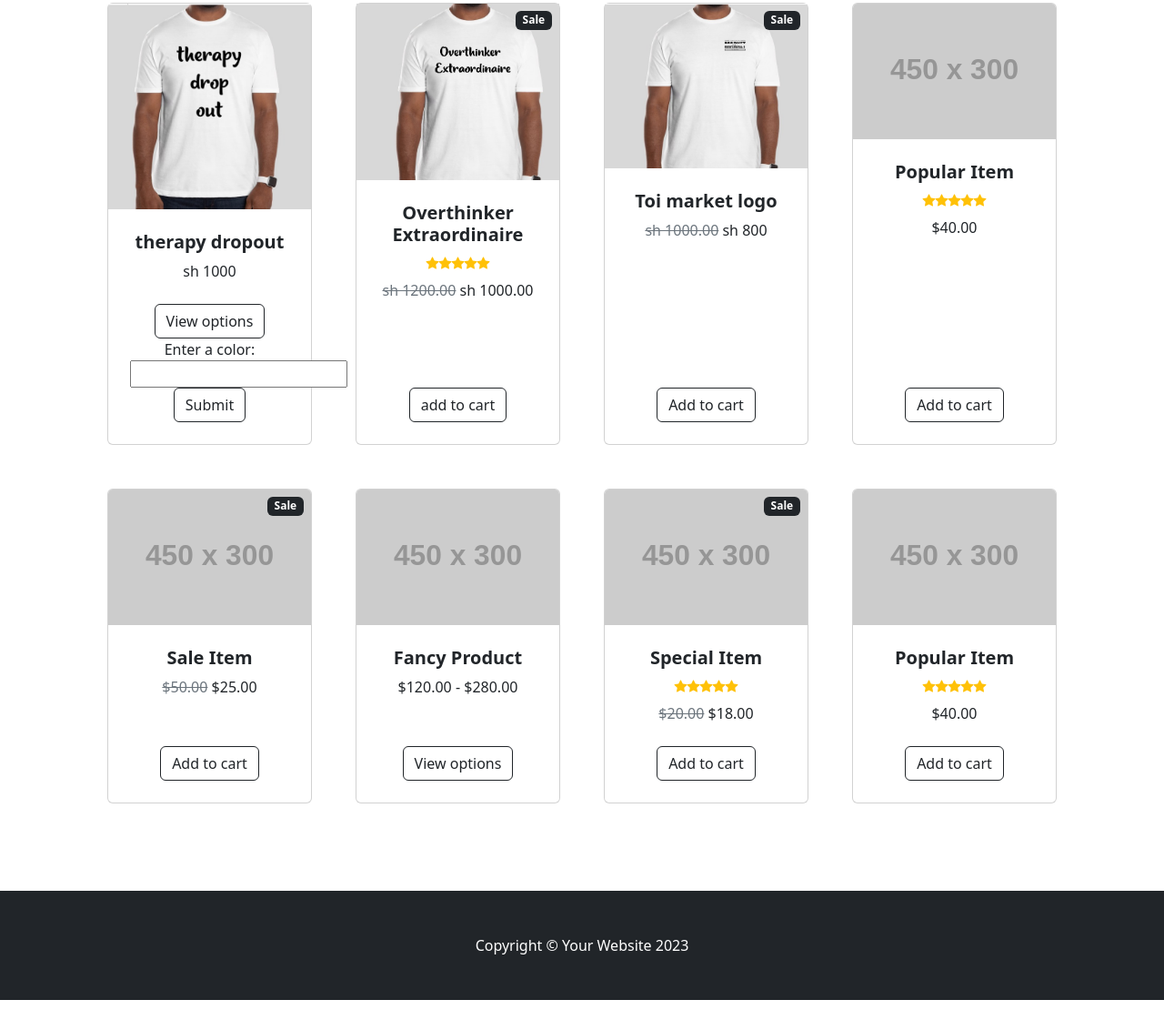
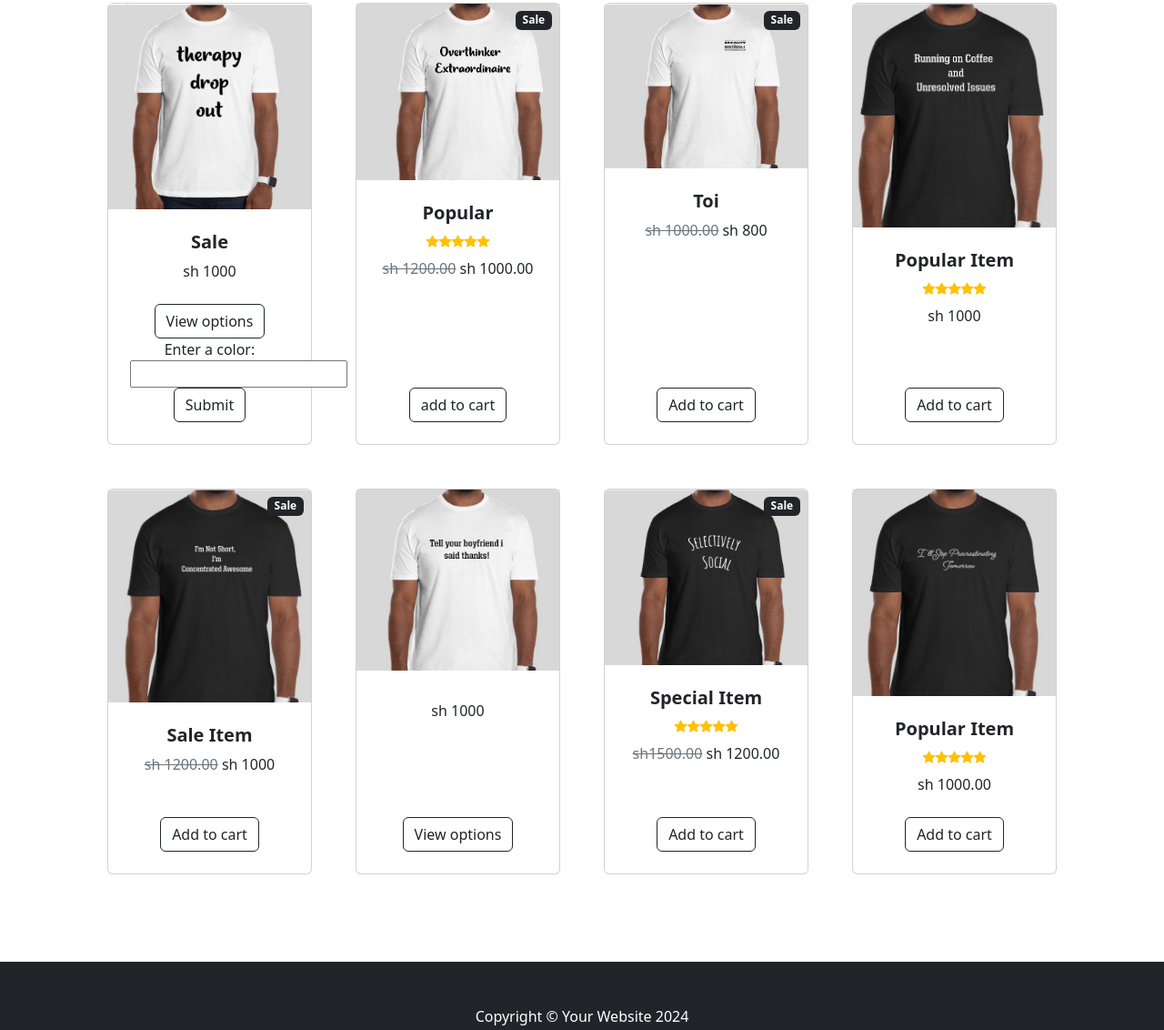
Before and after one commit to lennykaris/stylzetu, a plain HTML site: page index.html in a window 1280 px wide. Shown: the part 408-1540 px from the top of the page at 91% size. Before the commit the page ends 1507 px from the top, so only its background shows below. Drawn offline with nearby package versions, Linux system fonts and the light colour scheme; placeholder pictures from the web are drawn by us.

Commit message:
html&css done

```diff
--- a/index.html
+++ b/index.html
@@ -64,7 +64,7 @@
                             <div class="card-body p-4">
                                 <div class="text-center">
                                     <!-- Product name-->
-                                    <h5 class="fw-bolder">therapy dropout</h5>
+                                    <h5 class="fw-bolder">Sale</h5>
                                     <!-- Product price-->
                                     sh 1000
                                 </div>
@@ -92,7 +92,7 @@
                             <div class="card-body p-4">
                                 <div class="text-center">
                                     <!-- Product name-->
-                                    <h5 class="fw-bolder">Overthinker Extraordinaire</h5>
+                                    <h5 class="fw-bolder">Popular</h5>
                                     <!-- Product reviews-->
                                     <div class="d-flex justify-content-center small text-warning mb-2">
                                         <div class="bi-star-fill"></div>
@@ -122,7 +122,7 @@
                             <div class="card-body p-4">
                                 <div class="text-center">
                                     <!-- Product name-->
-                                    <h5 class="fw-bolder">Toi market logo</h5>
+                                    <h5 class="fw-bolder">Toi</h5>
                                     <!-- Product price-->
                                     <span class="text-muted text-decoration-line-through">sh 1000.00</span>
                                     sh 800
@@ -137,7 +137,7 @@
                     <div class="col mb-5">
                         <div class="card h-100">
                             <!-- Product image-->
-                            <img class="card-img-top" src="https://dummyimage.com/450x300/dee2e6/6c757d.jpg" alt="..." />
+                            <img src="assets/coffee.jpg">
                             <!-- Product details-->
                             <div class="card-body p-4">
                                 <div class="text-center">
@@ -152,7 +152,7 @@
                                         <div class="bi-star-fill"></div>
                                     </div>
                                     <!-- Product price-->
-                                    $40.00
+                                    sh 1000
                                 </div>
                             </div>
                             <!-- Product actions-->
@@ -166,15 +166,15 @@
                             <!-- Sale badge-->
                             <div class="badge bg-dark text-white position-absolute" style="top: 0.5rem; right: 0.5rem">Sale</div>
                             <!-- Product image-->
-                            <img class="card-img-top" src="https://dummyimage.com/450x300/dee2e6/6c757d.jpg" alt="..." />
+                            <img src="assets/short.jpg">
                             <!-- Product details-->
                             <div class="card-body p-4">
                                 <div class="text-center">
                                     <!-- Product name-->
                                     <h5 class="fw-bolder">Sale Item</h5>
                                     <!-- Product price-->
-                                    <span class="text-muted text-decoration-line-through">$50.00</span>
-                                    $25.00
+                                    <span class="text-muted text-decoration-line-through">sh 1200.00</span>
+                                    sh 1000
                                 </div>
                             </div>
                             <!-- Product actions-->
@@ -186,14 +186,14 @@
                     <div class="col mb-5">
                         <div class="card h-100">
                             <!-- Product image-->
-                            <img class="card-img-top" src="https://dummyimage.com/450x300/dee2e6/6c757d.jpg" alt="..." />
+                            <img src="assets/bf.jpg">
                             <!-- Product details-->
                             <div class="card-body p-4">
                                 <div class="text-center">
                                     <!-- Product name-->
-                                    <h5 class="fw-bolder">Fancy Product</h5>
+                                    <h5 class="fw-bolder"></h5>
                                     <!-- Product price-->
-                                    $120.00 - $280.00
+                                    sh 1000
                                 </div>
                             </div>
                             <!-- Product actions-->
@@ -207,7 +207,7 @@
                             <!-- Sale badge-->
                             <div class="badge bg-dark text-white position-absolute" style="top: 0.5rem; right: 0.5rem">Sale</div>
                             <!-- Product image-->
-                            <img class="card-img-top" src="https://dummyimage.com/450x300/dee2e6/6c757d.jpg" alt="..." />
+                            <img src="assets/social.jpg">
                             <!-- Product details-->
                             <div class="card-body p-4">
                                 <div class="text-center">
@@ -222,8 +222,8 @@
                                         <div class="bi-star-fill"></div>
                                     </div>
                                     <!-- Product price-->
-                                    <span class="text-muted text-decoration-line-through">$20.00</span>
-                                    $18.00
+                                    <span class="text-muted text-decoration-line-through">sh1500.00</span>
+                                    sh 1200.00
                                 </div>
                             </div>
                             <!-- Product actions-->
@@ -235,7 +235,7 @@
                     <div class="col mb-5">
                         <div class="card h-100">
                             <!-- Product image-->
-                            <img class="card-img-top" src="https://dummyimage.com/450x300/dee2e6/6c757d.jpg" alt="..." />
+                            <img src="assets/tom.jpg">
                             <!-- Product details-->
                             <div class="card-body p-4">
                                 <div class="text-center">
@@ -250,7 +250,7 @@
                                         <div class="bi-star-fill"></div>
                                     </div>
                                     <!-- Product price-->
-                                    $40.00
+                                    sh 1000.00
                                 </div>
                             </div>
                             <!-- Product actions-->
@@ -264,7 +264,7 @@
         </section>
         <!-- Footer-->
         <footer class="py-5 bg-dark">
-            <div class="container"><p class="m-0 text-center text-white">Copyright &copy; Your Website 2023</p></div>
+            <div class="container"><p class="m-0 text-center text-white">Copyright &copy; Your Website 2024</p></div>
         </footer>
         <!-- Bootstrap core JS-->
         <script src="https://cdn.jsdelivr.net/npm/bootstrap@5.2.3/dist/js/bootstrap.bundle.min.js"></script>
```
Also changed, not shown: assets/bf.jpg (added), assets/coffee.jpg (added), assets/short.jpg (added), assets/social.jpg (added), assets/tom.jpg (added).
